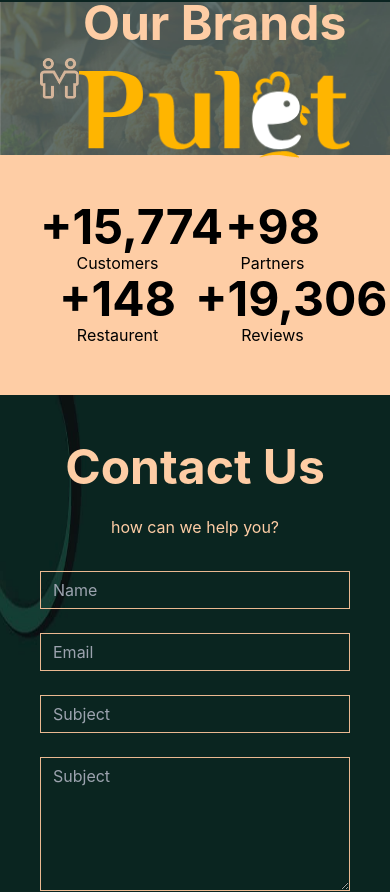
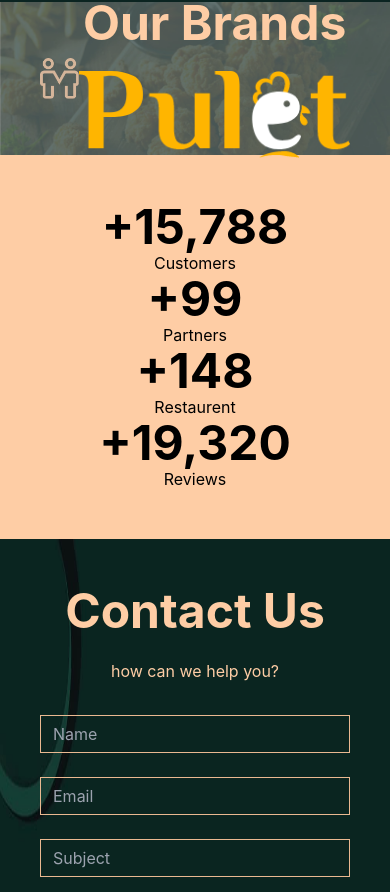
Before and after one commit to ninaismail/food-options-nextapp, a Next.js app: page / in a window 390 px wide. Shown: the part 1357-2249 px from the top of the page. Built offline with nearby package versions, Linux system fonts and the light colour scheme.

Commit message:
some other responsive fixes

```diff
--- a/components/brands-counter.js
+++ b/components/brands-counter.js
@@ -4,20 +4,20 @@
 
   return (
     <div class="bg-my-beige-500 px-10 py-12 w-full h-full m-auto text-center
-    flex flex-wrap justify-evenly items-center">
-        <div class="md:w-1/4 w-1/2">
+    xs:flex xs:flex-wrap justify-evenly items-center">
+        <div class="md:w-1/4 xs:w-1/2 w-full">
             <h2 class="text-5xl font-bold">+<CountUp end={15867} duration={10}/></h2>
             <p>Customers</p>
         </div>
-        <div class="md:w-1/4 w-1/2">
+        <div class="md:w-1/4 xs:w-1/2 w-full">
             <h2 class="text-5xl font-bold">+<CountUp end={100} duration={10}/></h2>
             <p>Partners</p>
         </div>
-        <div class="md:w-1/4 w-1/2">
+        <div class="md:w-1/4 xs:w-1/2 w-full">
             <h2 class="text-5xl font-bold">+<CountUp end={150} duration={10}/></h2>
             <p>Restaurent</p>
         </div>
-        <div class="md:w-1/4 w-1/2">
+        <div class="md:w-1/4 xs:w-1/2 w-full">
             <h2 class="text-5xl font-bold">+<CountUp end={19399} duration={10}/></h2>
             <p>Reviews</p>
         </div>
--- a/components/contact.js
+++ b/components/contact.js
@@ -4,7 +4,7 @@
   return (
 <div class="relative top-0 left-0 text-my-beige-500 w-full lg:h-full">
     <Image src="/contactbg1.jpg" width="1920" height="519"
-    layout="responsive"alt="Food Options" className='sm:min-h-700 min-h-600'/>
+    layout="responsive"alt="Food Options" className='sm:min-h-700 xm:min-h-600 min-h-700'/>
   <div class="block absolute left-0 right-0 m-auto md:w-3/4 md:h-3/4 top-0 bottom-0 z-10 text-center px-10 py-12">
     <div>
         <h2 class="text-5xl font-bold mb-6">Contact Us</h2>
```
